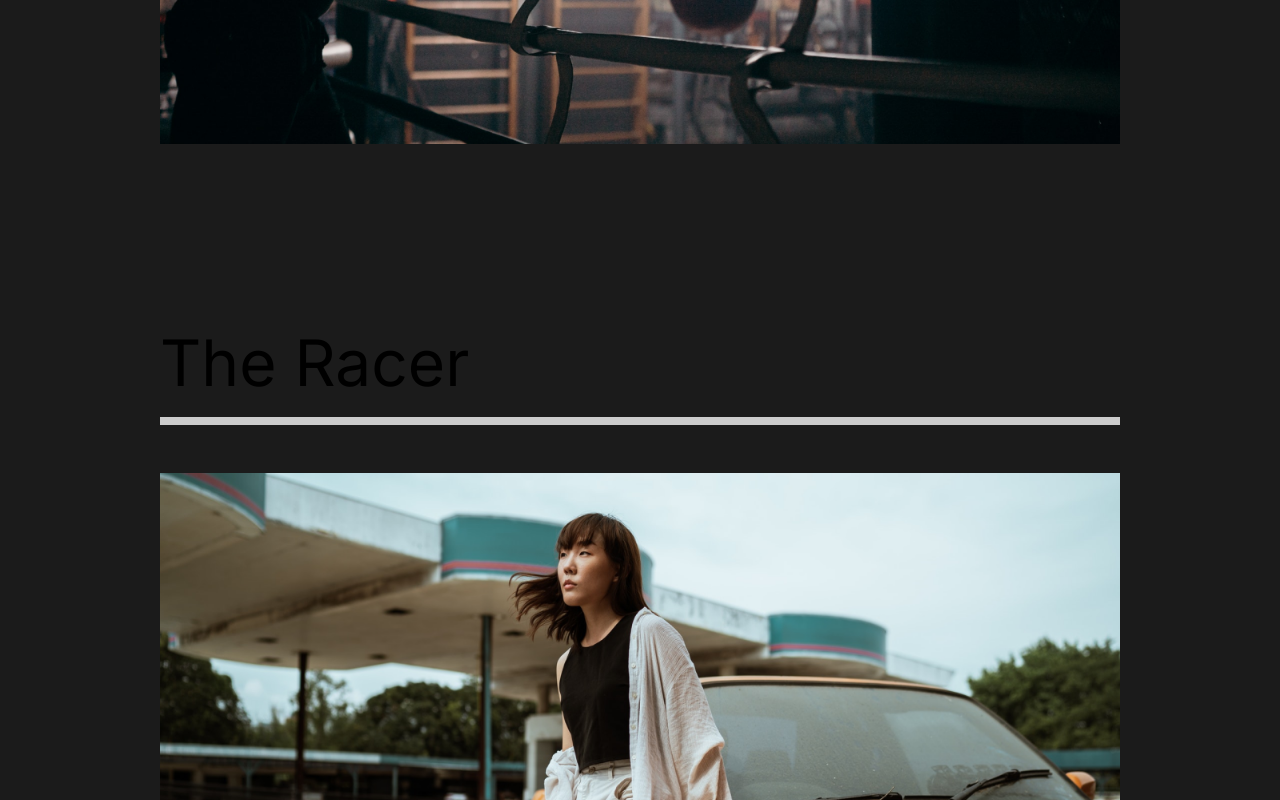
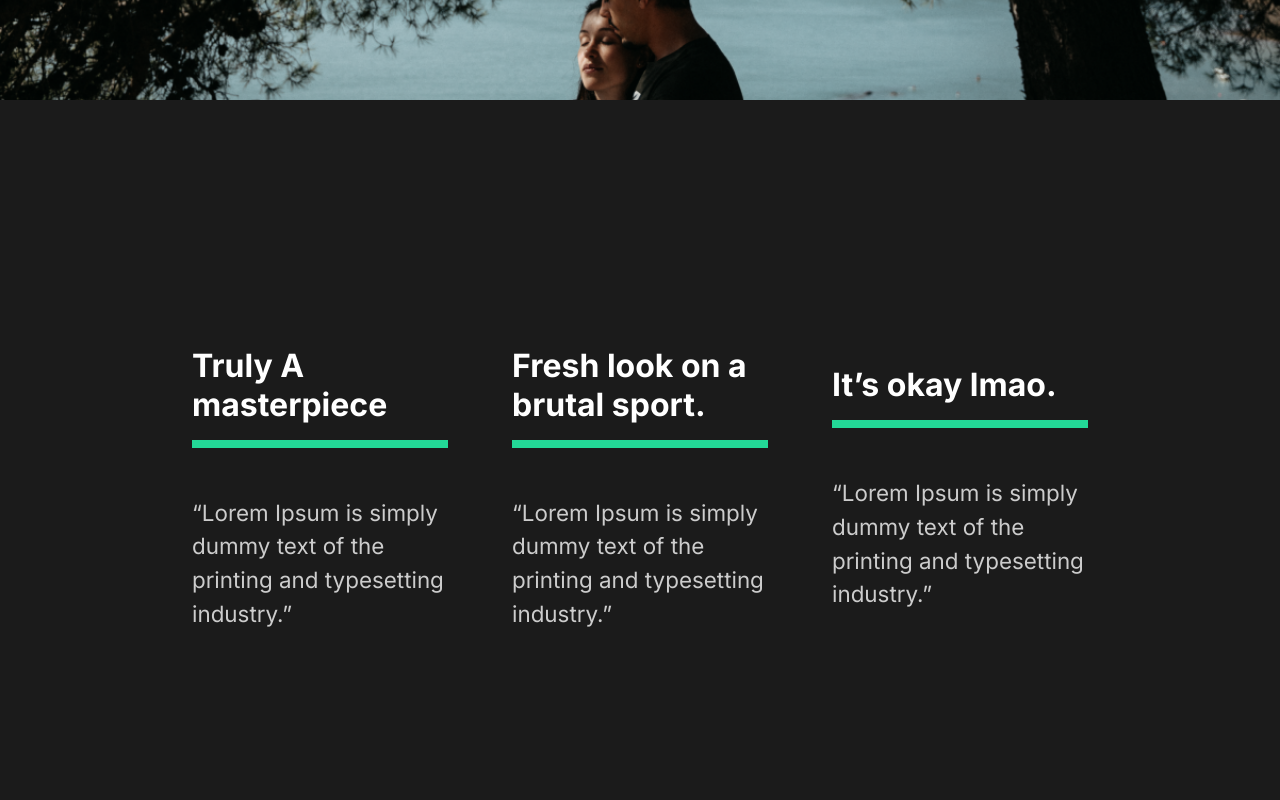
Before and after one commit to joe-ashwell/capture, a React (Create React App) app: page /work/good-times in a window 1280 px wide. Shown: the part 780-1580 px from the top of the page. Built offline with nearby package versions, Linux system fonts and the light colour scheme.

Commit message:
add Framer Motion to project

```diff
--- /dev/null
+++ b/src/Animation.js
@@ -0,0 +1,24 @@
+export const pageAnimation = {
+  hidden: {
+    opacity: 0,
+    y: 300,
+  },
+
+  show: {
+    opacity: 1,
+    y: 0,
+
+    transition: {
+      duration: 1,
+    },
+  },
+
+  exit: {
+    opacity: 0,
+    y: 300,
+
+    transition: {
+      duration: 1,
+    },
+  },
+};
--- a/src/App.js
+++ b/src/App.js
@@ -4,26 +4,43 @@
 import ContactUs from "./pages/ContactUs";
 import OurWork from "./pages/OurWork";
 import Nav from "./components/Nav";
-import { Switch, Route } from "react-router-dom";
+import MovieDetail from "./pages/MovieDetail";
+import { Switch, Route, useLocation } from "react-router-dom";
+// We need to import this, then wrap the app with this component so that framer motion knows when components are removed or added to the React tree.
+import { AnimatePresence } from "framer-motion";
 
 function App() {
+  const location = useLocation();
+  console.log(location, location.pathname);
+
   return (
     <div className="App">
       <GlobalStyle />
       <Nav />
-      <Switch>
+      {/* Exitbeforeenter is needed as otherwise the transitions occur at the same time and you cant see the one fading in. */}
+      <AnimatePresence exitBeforeEnter>
+        {/* Need to add the location as a prop and pass it in to switch so that Framer motion knows when the page has changed by looking at the key */}
+        <Switch location={location} key={location.pathname}>
           <Route path="/" exact>
             <AboutUs />
+          </Route>
+
+          <Route path="/work" exact>
+            <OurWork />
+          </Route>
+
+          {/* The :id basically means anything after the the /work/ will take you to the movide detail page
+            It has to be ':id' i tried random characters and it didn't work.
+        */}
+          <Route path="/work/:id">
+            <MovieDetail />
           </Route>
 
           <Route path="/contact">
             <ContactUs />
           </Route>
-
-        <Route path="/work">
-          <OurWork />
-        </Route>
         </Switch>
+      </AnimatePresence>
     </div>
   );
 }
--- /dev/null
+++ b/src/MovieState.js
@@ -0,0 +1,81 @@
+//Import Images
+import athlete from "./img/athlete-small.png";
+import goodtimes from "./img/goodtimes-small.png";
+import theracer from "./img/theracer-small.png";
+import athlete2 from "./img/athlete2.png";
+import goodtimes2 from "./img/good-times2.jpg";
+import theracer2 from "./img/the-racer2.jpg";
+
+export const MovieState = () => {
+  return [
+    {
+      title: "The Athlete",
+      mainImg: athlete,
+      secondaryImg: athlete2,
+      url: "/work/the-athlete",
+      awards: [
+        {
+          title: "Truly A masterpiece",
+          description:
+            "“Lorem Ipsum is simply dummy text of the printing and typesetting industry.”",
+        },
+        {
+          title: "Fresh look on a brutal sport.",
+          description:
+            "“Lorem Ipsum is simply dummy text of the printing and typesetting industry.”",
+        },
+        {
+          title: "It’s okay lmao.",
+          description:
+            "“Lorem Ipsum is simply dummy text of the printing and typesetting industry.”",
+        },
+      ],
+    },
+    {
+      title: "Good Times",
+      mainImg: goodtimes,
+      url: "/work/good-times",
+      secondaryImg: goodtimes2,
+      awards: [
+        {
+          title: "Truly A masterpiece",
+          description:
+            "“Lorem Ipsum is simply dummy text of the printing and typesetting industry.”",
+        },
+        {
+          title: "Fresh look on a brutal sport.",
+          description:
+            "“Lorem Ipsum is simply dummy text of the printing and typesetting industry.”",
+        },
+        {
+          title: "It’s okay lmao.",
+          description:
+            "“Lorem Ipsum is simply dummy text of the printing and typesetting industry.”",
+        },
+      ],
+    },
+    {
+      title: "The Racer",
+      mainImg: theracer,
+      url: "/work/the-racer",
+      secondaryImg: theracer2,
+      awards: [
+        {
+          title: "Truly A masterpiece",
+          description:
+            "“Lorem Ipsum is simply dummy text of the printing and typesetting industry.”",
+        },
+        {
+          title: "Fresh look on a brutal sport.",
+          description:
+            "“Lorem Ipsum is simply dummy text of the printing and typesetting industry.”",
+        },
+        {
+          title: "It’s okay lmao.",
+          description:
+            "“Lorem Ipsum is simply dummy text of the printing and typesetting industry.”",
+        },
+      ],
+    },
+  ];
+};
--- a/src/components/AboutSection.js
+++ b/src/components/AboutSection.js
@@ -7,24 +7,25 @@
   ImageDiv,
 } from "../components/styles/AboutPageStyles";
 import home1 from "../img/home1.png";
+import { motion } from "framer-motion";
 
 const AboutSection = () => {
   return (
     <AboutDiv>
       <DescriptionDiv>
-        <TitleDiv>
+        <motion.div>
           <HideDiv>
-            <h2>We work to make</h2>
+            <motion.h2>We work to make</motion.h2>
           </HideDiv>
           <HideDiv>
-            <h2>
+            <motion.h2>
               your <span>dreams</span>
-            </h2>
+            </motion.h2>
           </HideDiv>
           <HideDiv>
-            <h2>come true.</h2>
+            <motion.h2>come true.</motion.h2>
           </HideDiv>
-        </TitleDiv>
+        </motion.div>
         <p>
           Contact us for any photography or videography ideas that you have.
         </p>
@@ -37,6 +38,4 @@
   );
 };
 
-const TitleDiv = Styled.div``;
-
 export default AboutSection;
--- a/src/pages/AboutUs.js
+++ b/src/pages/AboutUs.js
@@ -4,13 +4,22 @@
 import ServicesSection from "../components/ServicesSection";
 import FAQSection from "../components/FAQSection";
 
+import { motion } from "framer-motion";
+import { pageAnimation } from "../Animation";
+
 const AboutUs = () => {
   return (
-    <>
+    // Wrap the whole page in the motion div as it's a page transition, so you need to transition everything in one go.
+    <motion.div
+      variants={pageAnimation}
+      initial="hidden"
+      animate="show"
+      exit="exit"
+    >
       <AboutSection />
       <ServicesSection />
       <FAQSection />
-    </>
+    </motion.div>
   );
 };
 
--- a/src/pages/ContactUs.js
+++ b/src/pages/ContactUs.js
@@ -1,10 +1,19 @@
 import React from "react";
+
+import { motion } from "framer-motion";
+import { pageAnimation } from "../Animation";
 
 const ContactUs = () => {
   return (
-    <div>
+    <motion.div
+      variants={pageAnimation}
+      initial="hidden"
+      animate="show"
+      exit="exit"
+      style={{ background: "#fff" }}
+    >
       <h1>Contact Us</h1>
-    </div>
+    </motion.div>
   );
 };
 
--- /dev/null
+++ b/src/pages/MovieDetail.js
@@ -0,0 +1,126 @@
+import React, { useState, useEffect } from "react";
+import Styled from "styled-components";
+import { useHistory } from "react-router-dom";
+import { MovieState } from "../MovieState";
+
+import { motion } from "framer-motion";
+import { pageAnimation } from "../Animation";
+
+const MovieDetail = () => {
+  // useHistory records the users location and path so if I went to '../work/hello' the pathname would be just that.
+  const history = useHistory();
+  const url = history.location.pathname;
+
+  const [movies, setMovies] = useState(MovieState);
+  const [movie, setMovie] = useState(0);
+
+  useEffect(() => {
+    const currentMovie = movies.filter((stateMovie) => stateMovie.url === url);
+    setMovie(...currentMovie);
+  }, [url]);
+
+  return (
+    // Require so the JSX doesn't get it's knickers in a twist as it makes sure only one main neat thing is returned
+    <>
+      {/* This is required to tell JS to wait until the movie becomes available as initially it's state is 0 */}
+      {movie && (
+        <MovieDetailsDiv
+          variants={pageAnimation}
+          initial="hidden"
+          animate="show"
+          exit="exit"
+        >
+          <HeadlineDiv>
+            <h2>{movie.title}</h2>
+            <img src={movie.mainImg} alt={movie.title} />
+          </HeadlineDiv>
+          <AwardsDiv>
+            {movie.awards.map((award) => (
+              <Award
+                title={award.title}
+                description={award.description}
+                key={award.title}
+              />
+            ))}
+          </AwardsDiv>
+          <ImageDisplay>
+            <img src={movie.secondaryImg} alt="" />
+          </ImageDisplay>
+        </MovieDetailsDiv>
+      )}
+    </>
+  );
+};
+
+// Award component
+const Award = ({ title, description }) => {
+  return (
+    <AwardComponentStyle>
+      <h3>{title}</h3>
+      <div className="line"></div>
+      <p>{description}</p>
+    </AwardComponentStyle>
+  );
+};
+
+const MovieDetailsDiv = Styled(motion.div)`
+  color: white;
+`;
+
+const HeadlineDiv = Styled.div`
+  min-height: 90vh;
+  padding-top: 15rem;
+  position: relative;
+
+  h2 {
+    position: absolute;
+    top: 10%;
+    left: 50%;
+    transform: translate(-50%, -10%);
+  }
+
+  img {
+    width: 100%;
+    height: 70vh;
+    object-fit: cover;
+  }
+`;
+
+const AwardsDiv = Styled.div`
+  min-height: 80vh;
+  display: flex;
+  align-items: center;
+  justify-content: space-around;
+  margin: 5rem 10rem;
+`;
+
+const AwardComponentStyle = Styled.div`
+  padding: 2rem;
+
+  h3 {
+    font-size: 2rem;
+  }
+
+  p {
+    padding: 2rem 0rem;
+  }
+
+  .line {
+    width: 100%;
+    background: #23d997;
+    height: 0.5rem;
+    margin: 1rem 0rem;
+  }
+`;
+
+const ImageDisplay = Styled.div`
+  min-height: 50vh;
+
+  img {
+    height: 100vh;
+    width: 100%;
+    object-fit: cover;
+  }
+`;
+
+export default MovieDetail;
--- a/src/pages/OurWork.js
+++ b/src/pages/OurWork.js
@@ -6,15 +6,24 @@
 import theracer from "../img/theracer-small.png";
 import goodtimes from "../img/goodtimes-small.png";
 
+import { motion } from "framer-motion";
+import { pageAnimation } from "../Animation";
+
 const OurWork = () => {
   return (
-    <WorkDiv>
+    <WorkDiv
+      variants={pageAnimation}
+      initial="hidden"
+      animate="show"
+      exit="exit"
+      style={{ background: "#fff" }}
+    >
       <h1>Our Work</h1>
 
       <MovieDiv>
         <h2>The Athlete</h2>
         <div className="line"></div>
-        <Link>
+        <Link to="work/the-athlete">
           <img src={athlete} alt="athlete" />
         </Link>
       </MovieDiv>
@@ -22,7 +31,7 @@
       <MovieDiv>
         <h2>The Racer</h2>
         <div className="line"></div>
-        <Link>
+        <Link to="work/the-racer">
           <img src={theracer} alt="the racer" />
         </Link>
       </MovieDiv>
@@ -30,7 +39,7 @@
       <MovieDiv>
         <h2>Good Times</h2>
         <div className="line"></div>
-        <Link>
+        <Link to="work/good-times">
           <img src={goodtimes} alt="good times" />
         </Link>
       </MovieDiv>
@@ -38,7 +47,8 @@
   );
 };
 
-const WorkDiv = Styled.div`
+// Because the main div is a styled component, you need to set it up a little different. Now it's both a styled component and available for framer motion.
+const WorkDiv = Styled(motion.div)`
   min-height: 100vh;
   overflow: hidden;
   padding: 5rem 10rem;
```
Lines whose indentation alone changed are shown as unchanged.
